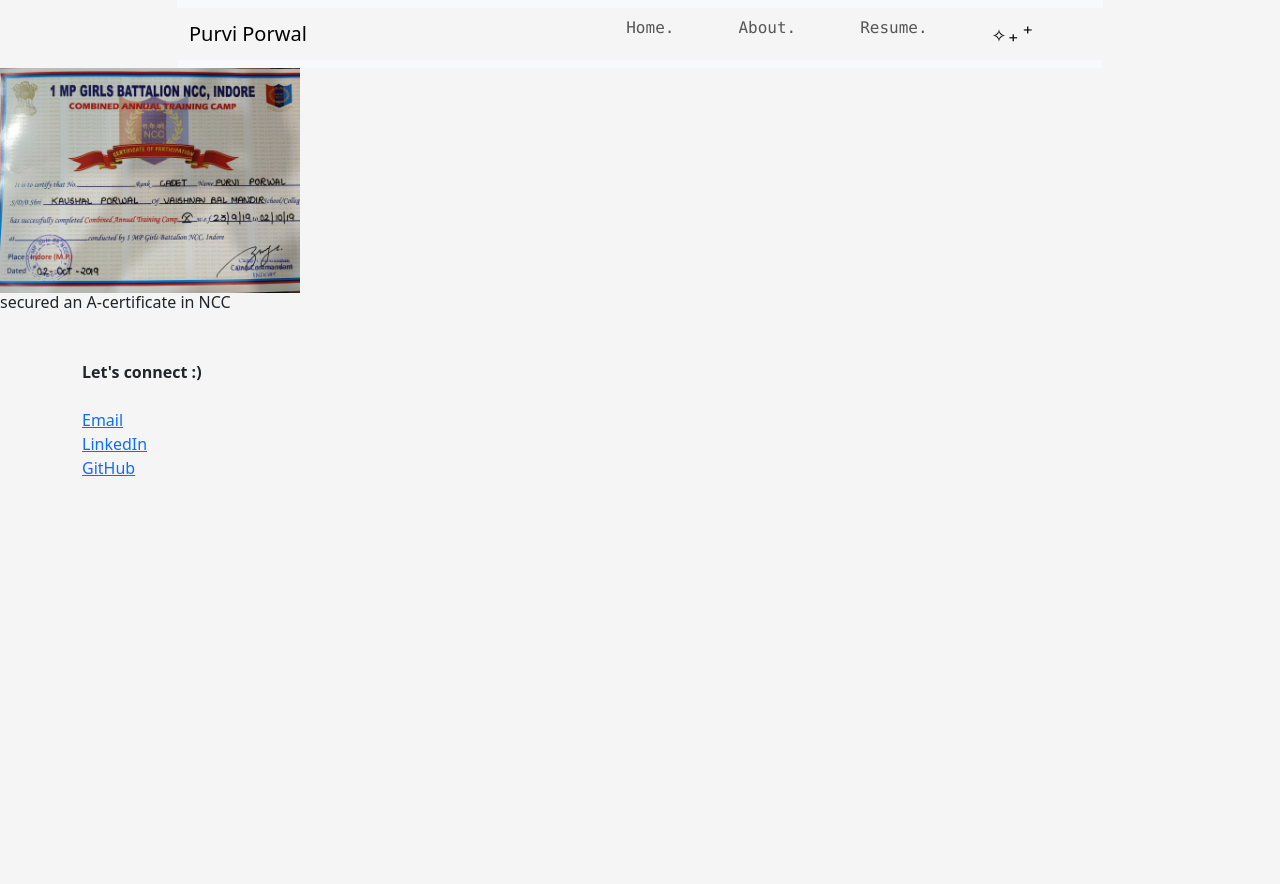
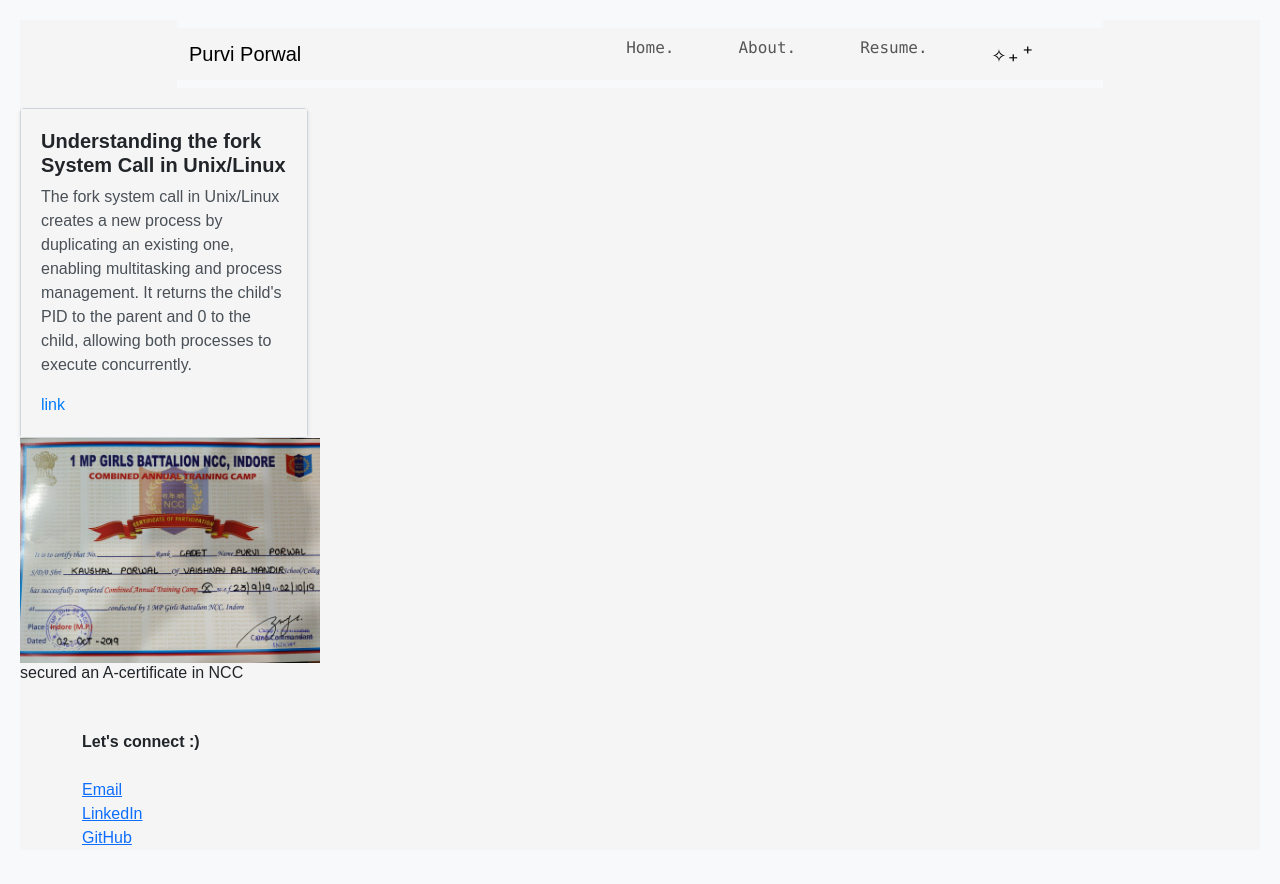
Before and after one commit to purviporwal1812/portfolio, a React (Vite) app: page /play in a window 1280 px wide. Shown: the top 884 px of the page. Before the commit the page ends 800 px from the top, so only its background shows below. Built offline with nearby package versions, Linux system fonts and the light colour scheme.

Commit message:
changes in about

```diff
--- a/src/components/About.jsx
+++ b/src/components/About.jsx
@@ -18,13 +18,7 @@
           </div>
           <div className="col-sm-6 mt-5">
             <div className="words text-start lh-base font-monospace w-75">
-              I am Purvi Porwal. I am pursuing B.Tech, majoring in Computer
-              Science at Shri G.S Institute of Technology and Science ,
-              maintaining a strong 8.54 CGPA. I have a passion for technology
-              and design. I am actively involved in the Training and Placement
-              Cell. This role has improved my organizational and communication
-              skills and also provided me with valuable insights into the
-              professional world :)
+            Hello! I’m Purvi Porwal, a third-year B.Tech Computer Science student at SGSITS, Indore. I have a strong passion for technology and problem-solving, with experience in developing dynamic web applications using technologies like Next.js, PostgreSQL, and Node.js. My expertise also includes programming languages such as Java and C++, as well as web development tools like HTML, CSS, and JavaScript. I enjoy exploring innovative solutions that enhance user experiences and look forward to furthering my career at the intersection of technology and creativity :)
               <br>
               </br>
               <Link to="/play"> Some other stuff </Link>
--- a/src/components/Play.jsx
+++ b/src/components/Play.jsx
@@ -1,13 +1,23 @@
 import React from 'react';
 import i1 from '../assets/i1.jpeg';
+import "../styles/Play.css"
 
 const Play = () => {
     return (
         <>
+                    <div className="card" style={{width: '18rem'}}>
+  <div className="card-body">
+    <h5 className="card-title">Understanding the fork System Call in Unix/Linux
+    </h5>
+    <p className="card-text">The fork system call in Unix/Linux creates a new process by duplicating an existing one, enabling multitasking and process management. It returns the child's PID to the parent and 0 to the child, allowing both processes to execute concurrently.</p>
+    <a href="https://medium.com/@purviporwal1812/understanding-the-fork-system-call-in-linux-a6ce6b238298" className="card-link">link</a>
+  </div>
+</div>
             <div>
                 <img src={i1} alt="NCC Certificate" style={{ width: '300px', height: 'auto' }} />
                 <h6>secured an A-certificate in NCC</h6>
             </div>
+
         </>
     );
 }
--- /dev/null
+++ b/src/styles/Play.css
@@ -0,0 +1,38 @@
+
+body {
+    font-family: Arial, sans-serif;
+    background-color: #f8f9fa;
+    margin: 0;
+    padding: 20px;
+}
+
+.card {
+    border: 1px solid #ced4da;
+    border-radius: 0.25rem;
+    background-color: #ffffff;
+    box-shadow: 0 2px 4px rgba(0, 0, 0, 0.1);
+    margin-top: 20px;
+}
+
+.card-body {
+    padding: 1.25rem;
+}
+
+.card-title {
+    font-size: 1.25rem;
+    font-weight: bold;
+}
+
+.card-text {
+    font-size: 1rem;
+    color: #495057;
+}
+
+.card-link {
+    text-decoration: none;
+    color: #007bff;
+}
+
+.card-link:hover {
+    text-decoration: underline;
+}
```
